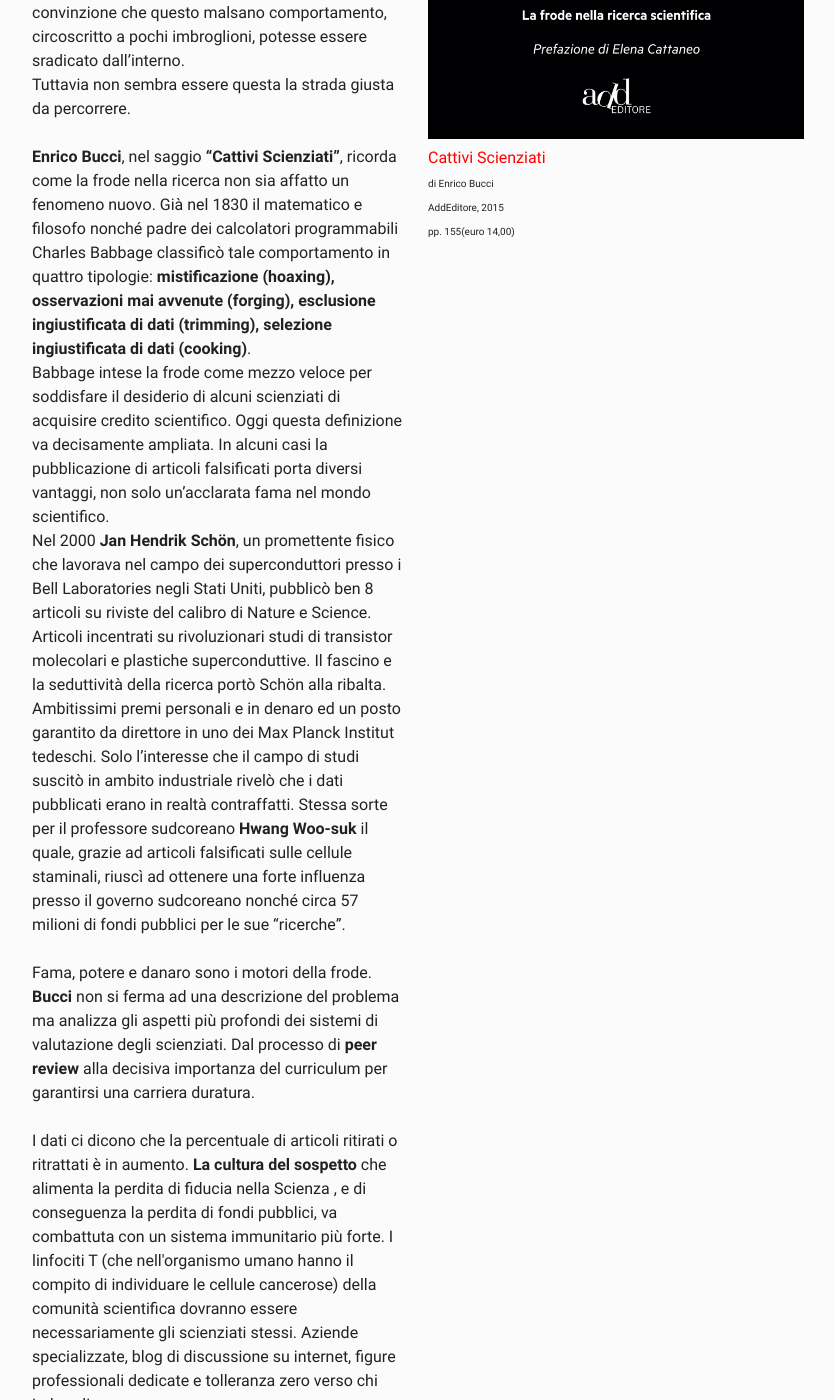
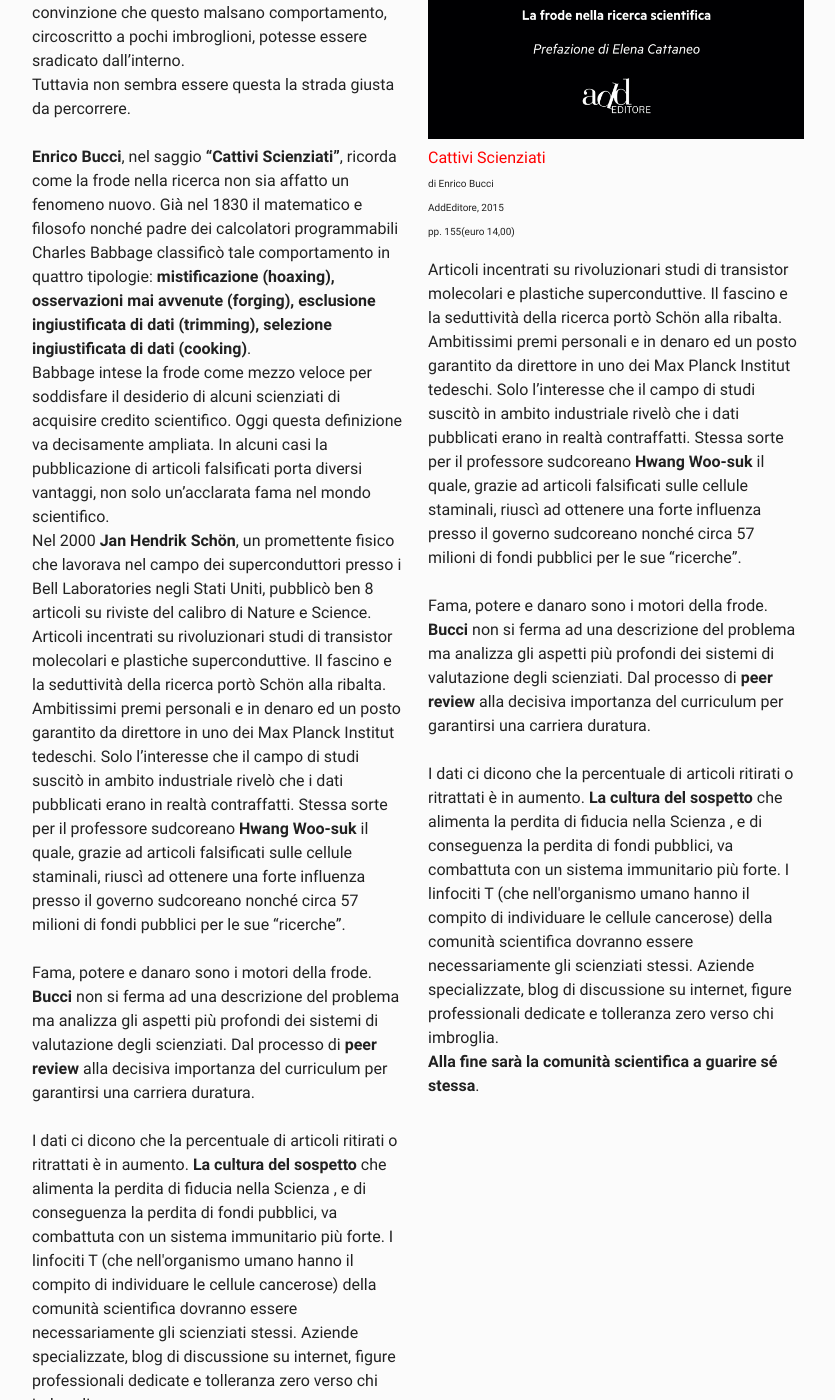
Before and after one commit to ai-sf/aisf_perugia, a Jekyll site: the page built from Tesi/teorica/sorrenti.html, in a window 1280 px wide and 1400 px high, scrolled down 924 px. Shown: the whole window, without its empty margins (222-1057 px from the left). Built offline with Jekyll 4.4.1, drawn with Linux system fonts in a browser that asks for light colours; nearby versions of some CDN libraries.

Commit message:
Update sorrenti.html

```diff
--- a/Tesi/teorica/sorrenti.html
+++ b/Tesi/teorica/sorrenti.html
@@ -183,6 +183,8 @@
    <a href="mailto:david.53211@gmail.com">David Pelosi</a>
    <br>Università di Perugia, Dipartimento di Fisica e Geologia
 </div>
+
+
   <div class="column right">
     <p>
     <img class="mySlides" src="/perugia/Slideshow/books/Book2.png" style="height:50%"><br>
@@ -191,6 +193,17 @@
     di Enrico Bucci<br>
     AddEditore, 2015<br>
     pp. 155(euro 14,00)</font></p>
+    Articoli incentrati su rivoluzionari studi di transistor molecolari e plastiche superconduttive.
+    Il fascino e la seduttività della ricerca portò Sch&#246;n alla ribalta. Ambitissimi premi personali e in denaro ed un posto garantito da direttore in uno dei Max Planck Institut tedeschi. Solo l’interesse che il campo di studi suscitò in ambito industriale rivelò che i dati pubblicati erano in realtà contraffatti.
+    Stessa sorte per il professore sudcoreano <b>Hwang Woo-suk</b> il quale, grazie ad articoli falsificati sulle cellule staminali, riuscì ad ottenere una forte influenza presso il governo sudcoreano nonché circa 57 milioni di fondi pubblici per le sue “ricerche”.
+<br><br>
+    Fama, potere e danaro sono i motori della frode.<br>
+    <b>Bucci</b> non si ferma ad una descrizione del problema ma analizza gli aspetti più profondi dei sistemi di valutazione degli scienziati. Dal processo di <b>peer review</b> alla decisiva importanza del curriculum per garantirsi una carriera duratura.
+<br><br>
+    I dati ci dicono che la percentuale di articoli ritirati o ritrattati è in aumento. <b>La cultura del sospetto</b> che alimenta la perdita di fiducia nella Scienza , e di conseguenza la perdita di fondi pubblici, va combattuta con un sistema immunitario più forte.
+    I linfociti T (che nell'organismo umano hanno il compito di individuare le cellule cancerose) della comunità scientifica dovranno essere necessariamente gli scienziati stessi.
+    Aziende specializzate, blog di discussione su internet, figure professionali dedicate e tolleranza zero verso chi imbroglia.
+    <br><b>Alla fine sarà la comunità scientifica a guarire sé stessa</b>.
   </div>
 
 
```
